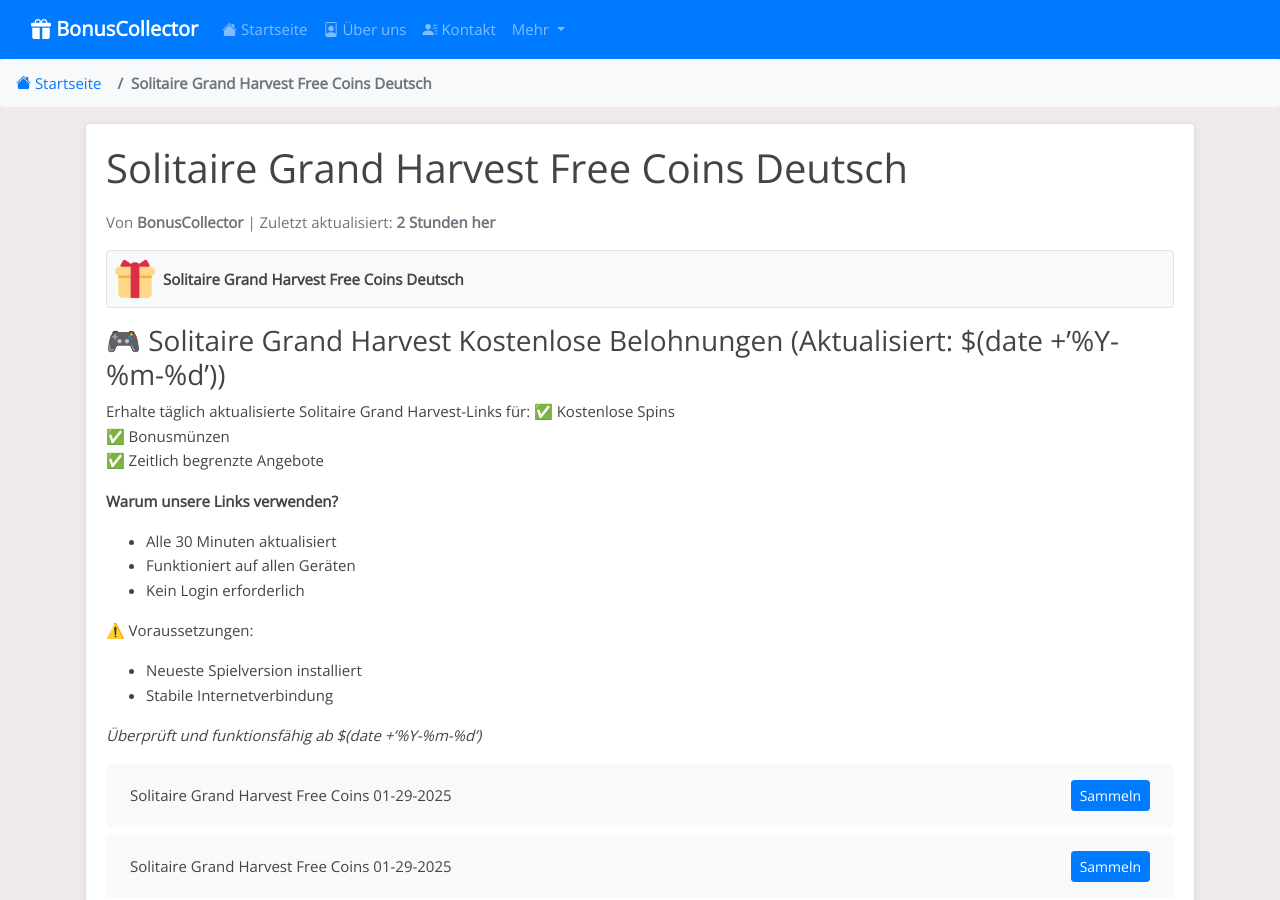
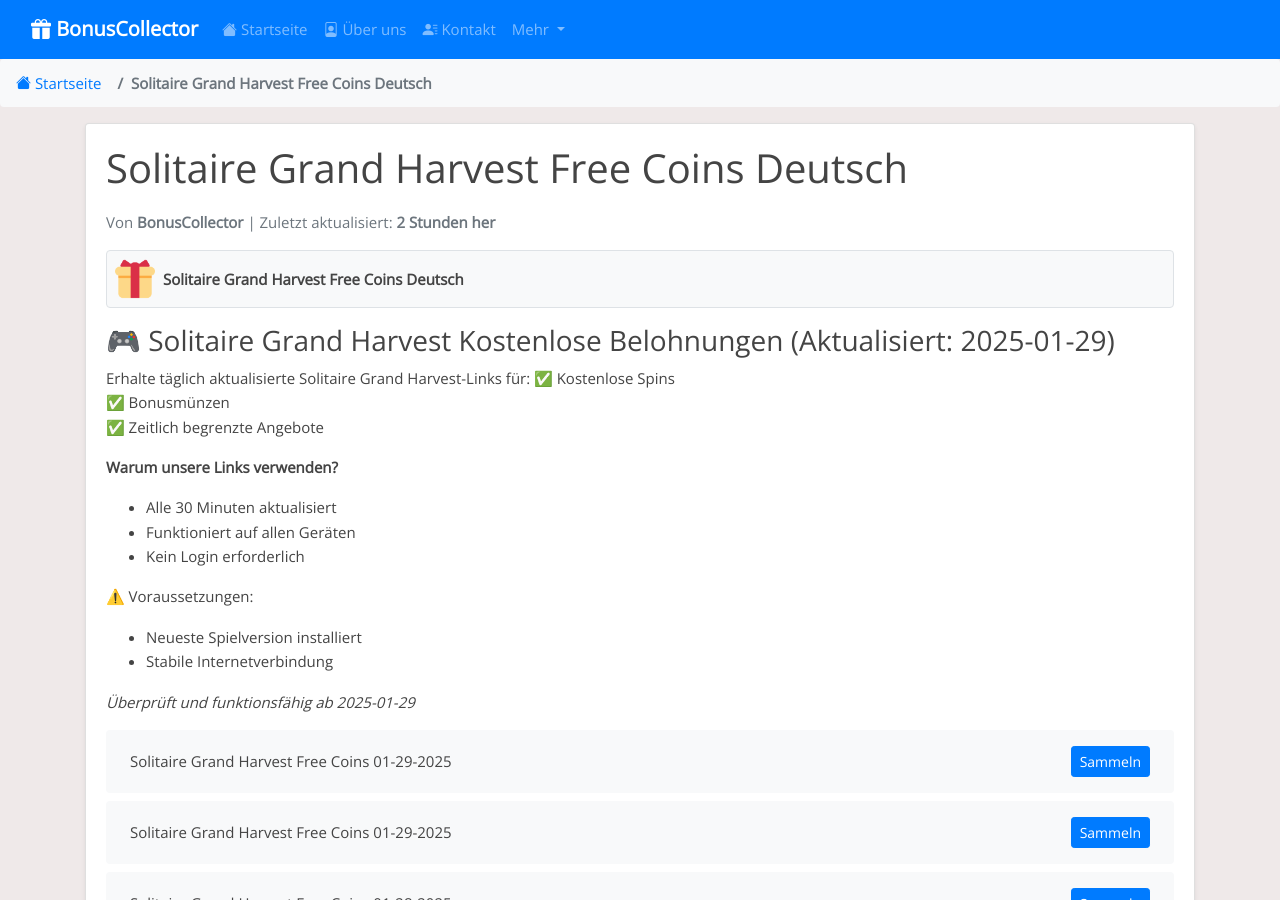
Before and after one commit to Prollad99/bs-de, a Jekyll site: the page built from _posts/2025-01-18-solitaire-grand-harvest.md, in a window 1280 px wide and 900 px high. Built offline with Jekyll 4.4.1, drawn with Linux system fonts in a browser that asks for light colours.

Commit message:
Staged changes

```diff
--- a/_includes/solitaire-grand-harvest_post.html
+++ b/_includes/solitaire-grand-harvest_post.html
@@ -1,4 +1,4 @@
-### 🎮 Solitaire Grand Harvest Kostenlose Belohnungen (Aktualisiert: $(date +'%Y-%m-%d'))
+### 🎮 Solitaire Grand Harvest Kostenlose Belohnungen (Aktualisiert: 2025-01-29)
 
 Erhalte täglich aktualisierte Solitaire Grand Harvest-Links für:
 ✅ Kostenlose Spins
@@ -14,4 +14,4 @@
 - Neueste Spielversion installiert
 - Stabile Internetverbindung
 
-*Überprüft und funktionsfähig ab $(date +'%Y-%m-%d')*
+*Überprüft und funktionsfähig ab 2025-01-29*
```
